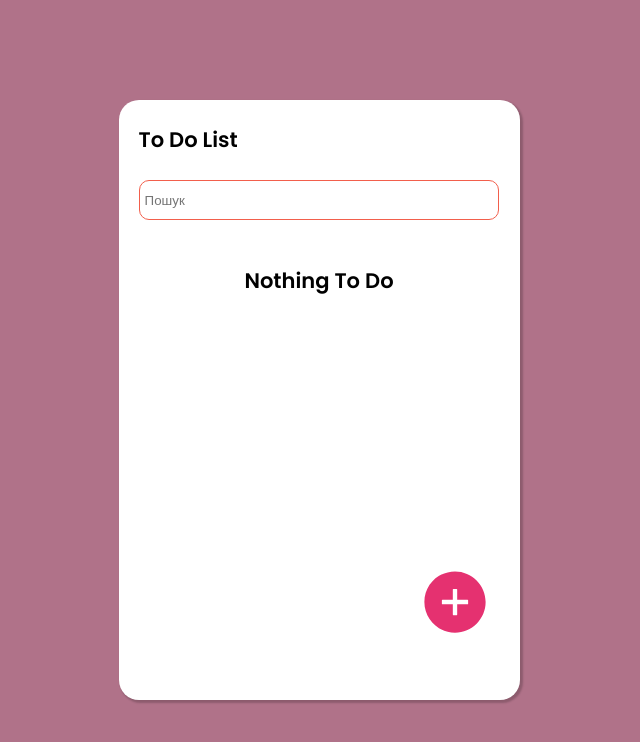
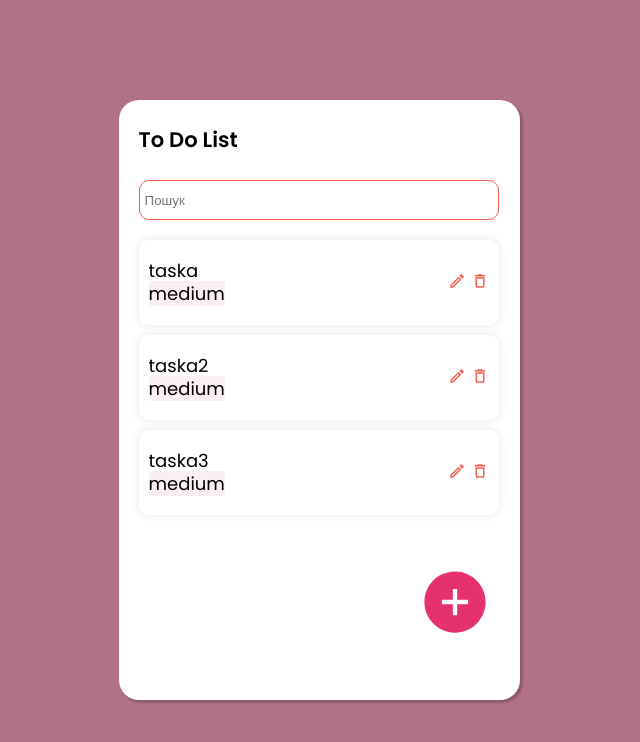
Before and after one commit to romaniv1437/TODO-list, a React (Create React App) app: page / in a window 1280 px wide. Shown: the top 742 px of the page, without its empty margins (321-961 px from the left). Built offline with nearby package versions, Linux system fonts and the light colour scheme.

Commit message:
change task text (has a bug)

```diff
--- a/src/App.js
+++ b/src/App.js
@@ -7,16 +7,31 @@ import Header from "./components/Header/Header";
 
 function App() {
 
-    const [tasks, setTasks] = useState([])
+    const [tasks, setTasks] = useState([
+        {id: 1, text: 'taska', difficulty: 'medium'},
+        {id: 2, text: 'taska2', difficulty: 'medium'},
+        {id: 3, text: 'taska3', difficulty: 'medium'},
+    ])
     const [filter, setFilter] = useState({query: ''})
     const addTask = (newTask) => {
         setTasks([...tasks, newTask])
+    }
+    const editTask = (taskId, newText) => {
+        setTasks([...tasks].map(task => {
+            if (task.id === taskId) {
+                return {...task, text: newText}
+            }
+            return task
+        }))
     }
     const removeTask = (taskId) => {
         setTasks(tasks.filter(task => task.id !== taskId))
     }
     const searchedTask = useMemo(() => {
-        return [...tasks].filter(task => task.text.toLowerCase().includes(filter.query))
+        if (filter.query) {
+            return [...tasks].filter(task => task.text.toLowerCase().includes(filter.query.toLowerCase()))
+        }
+        return tasks
     }, [filter.query, tasks])
     return (
         <div className={s.wrapper}>
@@ -26,7 +41,7 @@ function App() {
                 <div className={s.tasks__container}>
                     <div className={s.tasks}>
                         <TaskFilter filter={filter} setFilter={setFilter}/>
-                        <Tasks tasks={searchedTask} removeTask={removeTask}/>
+                        <Tasks tasks={searchedTask} removeTask={removeTask} editTask={editTask}/>
                     </div>
                 </div>
 
--- a/src/App.module.css
+++ b/src/App.module.css
@@ -24,7 +24,6 @@ body {
 }
 
 .wrapper {
-    overflow: hidden;
     height: 100vh;
     display: flex;
     justify-content: center;
--- a/src/components/TaskAddForm/TaskAddForm.js
+++ b/src/components/TaskAddForm/TaskAddForm.js
@@ -23,6 +23,7 @@ const TaskAddForm = (props) => {
     return (
         <>
             {isForm ? <div className={s.addForm}>
+                <div className={s.form__background}>
                     <CustomInput placeholder='New task' value={text} onChange={(e) => setText(e.target.value)}/>
                     <Select
                         value={difficulty}
@@ -39,7 +40,9 @@ const TaskAddForm = (props) => {
                         showForm();
                     }}>Add task</CustomButton>
                     <AiFillCloseCircle onClick={showForm}/>
-            </div> : <div className={s.icon_form}>
+                </div>
+                </div>
+                : <div className={s.icon_form}>
                 <AiFillPlusCircle onClick={showForm}/>
             </div>}
         </>
--- a/src/components/TaskAddForm/TaskAddForm.module.css
+++ b/src/components/TaskAddForm/TaskAddForm.module.css
@@ -11,7 +11,19 @@
     gap: 15px;
 }
 
-.addForm svg{
+.form__background {
+    display: flex;
+    flex-direction: column;
+    justify-content: center;
+    margin: 0 auto;
+    max-width: 401px;
+    width: 90%;
+    height: 300px;
+    border-radius: 15px;
+    background-color: rgba(255, 255, 255, 0.9);
+}
+
+.addForm .form__background svg{
     color: #E53170;
     width: 70px;
     height: 70px;
@@ -20,6 +32,10 @@
     right: 0;
     margin-bottom: 60px;
     margin-right: 30px;
+}
+
+.addForm .form__background button {
+    margin-top: 10px;
 }
 
 .icon_form {
--- a/src/components/Tasks/Tasks.js
+++ b/src/components/Tasks/Tasks.js
@@ -1,8 +1,15 @@
-import React from 'react';
+import React, {useState} from 'react';
 import s from './Tasks.module.css'
-import {MdDeleteOutline, MdOutlineModeEditOutline}  from "react-icons/md";
+import {MdDeleteOutline, MdOutlineModeEditOutline} from "react-icons/md";
+import CustomInput from "../assets/Input/Input";
+import CustomButton from "../assets/Button/Button";
 
 const Tasks = (props) => {
+    const [newTaskText, setNewTaskText] = useState('')
+    const [onChange, setOnChange] = useState(false)
+    const onTaskChange = () => {
+        setOnChange(!onChange)
+    }
 
     let task_elements = props.tasks.map(task => <div key={task.id} className={s.task_el}>
                 <div className={s.left}>
@@ -10,14 +17,23 @@ const Tasks = (props) => {
                     <span>{task.difficulty}</span>
                 </div>
                 <div className={s.right}>
-            <MdOutlineModeEditOutline />
+                    {onChange ? <div className={s.change_task}>
+                        <CustomInput placeholder='Enter new text' value={newTaskText}
+                                     onChange={(e) => setNewTaskText(e.target.value)}/>
+                        <CustomButton onClick={() => {
+                            props.editTask(task.id, newTaskText);
+                            setNewTaskText('')
+                            onTaskChange(false)
+                        }}>save</CustomButton>
+                    </div> : null}
+                    <MdOutlineModeEditOutline onClick={() => onTaskChange(task.id, true)}/>
                     <MdDeleteOutline onClick={() => props.removeTask(task.id)}/>
                 </div>
+            </div>)
 
-    </div>)
     return (
         <div className={s.tasks}>
-            {task_elements.length? task_elements : <h3>Nothing To Do</h3>}
+            {task_elements.length ? task_elements : <h3>Nothing To Do</h3>}
         </div>
     );
 };
--- a/src/components/Tasks/Tasks.module.css
+++ b/src/components/Tasks/Tasks.module.css
@@ -56,3 +56,30 @@
 .task_el .right svg:first-child {
     margin-right: 5px;
 }
+
+.change_task {
+    transform: translateY(-31px);
+    max-width: 364px;
+    height: 85px;
+    width: 80%;
+    position: absolute;
+    left: 0;
+    right: 0;
+    margin-left: auto;
+    margin-right: auto;
+    display: flex;
+    align-items: center;
+    background-color: white;
+    box-shadow: 0 0 10px 0 rgba(0,0,0,.1);
+    border-radius: 10px;
+    padding-left: 10px;
+    padding-right: 10px;
+}
+
+.change_task input {
+    max-width: 160px;
+}
+.change_task button {
+    font-size: 20px;
+
+}
--- a/src/components/assets/Button/Button.module.css
+++ b/src/components/assets/Button/Button.module.css
@@ -4,6 +4,7 @@
     height: 40px;
     background-color: #F25F4C;
     border-radius: 10px;
+    color: white;
     margin: 0 auto;
     font-size: 15px;
 }
--- a/src/components/assets/Input/Input.module.css
+++ b/src/components/assets/Input/Input.module.css
@@ -6,4 +6,5 @@
     margin: 0 auto;
     border: 1px solid #F25F4C;
     border-radius: 10px;
+    margin-bottom: 10px;
 }
```
Lines whose indentation alone changed are shown as unchanged.
